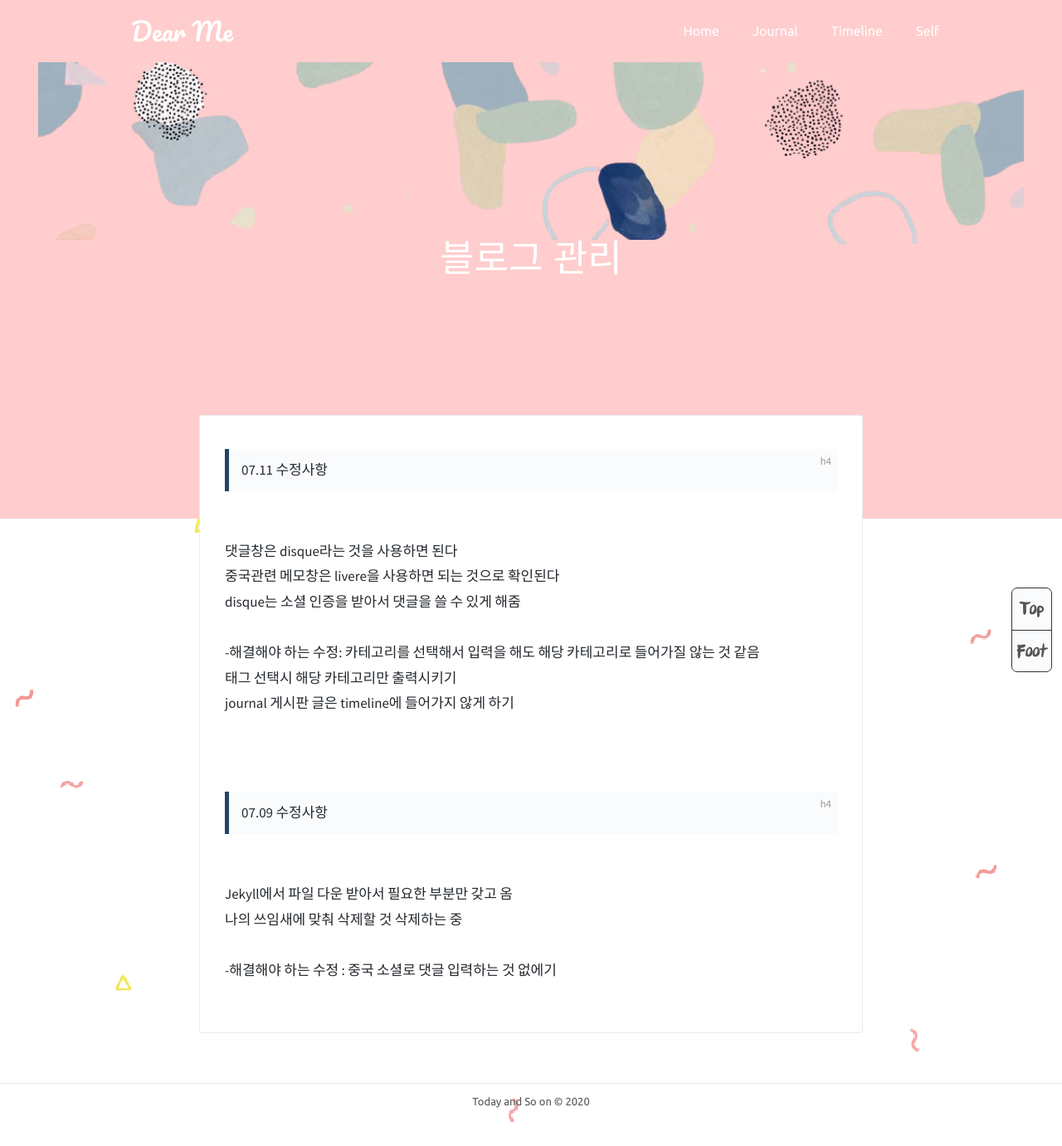
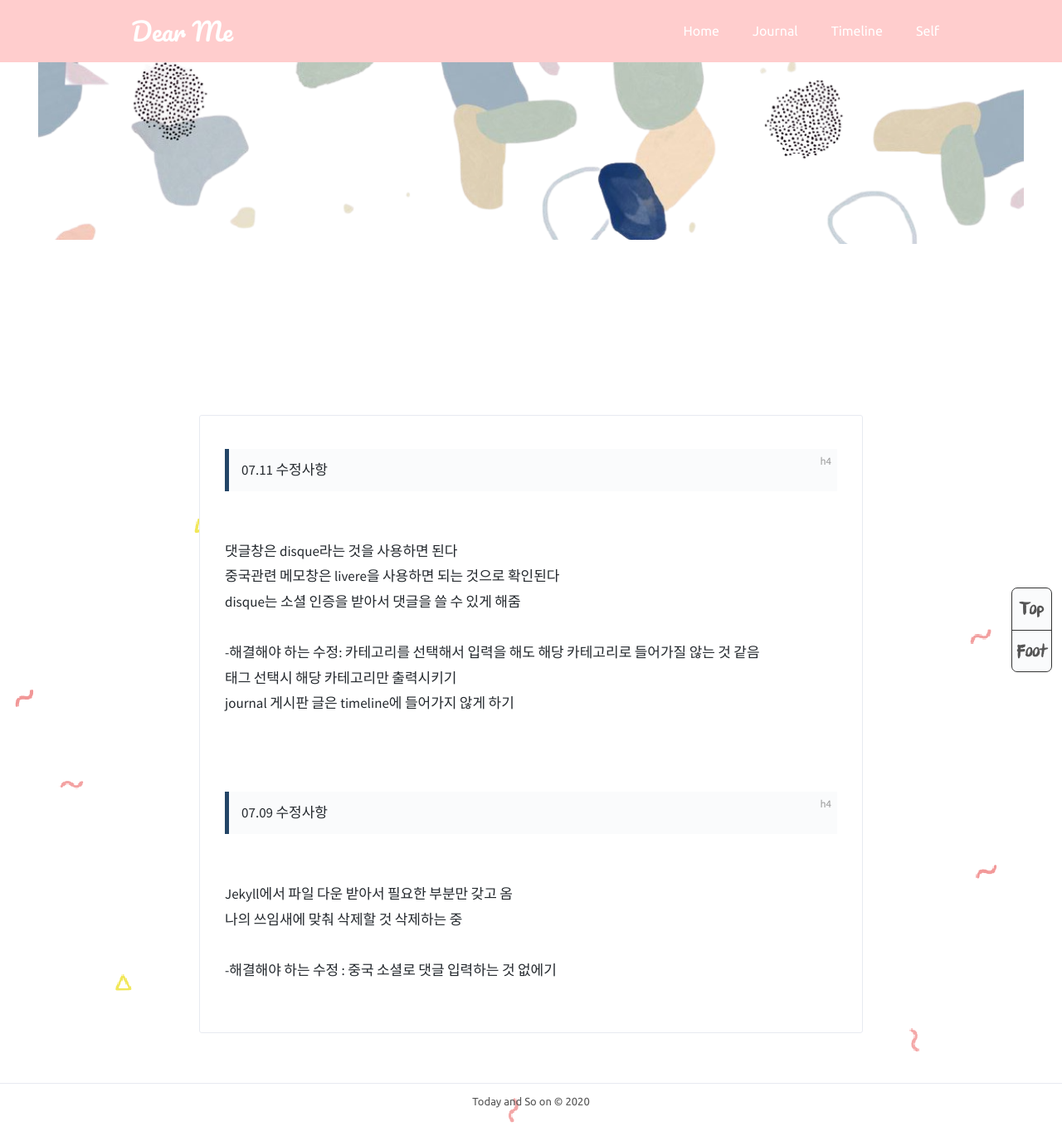
Before and after one commit to IraJane/IraJane.github.io, a Jekyll site: the page built from _posts/2020-07-09-first-post.md, in a window 1280 px wide. Shown: the whole page at 83% size. Built offline with Jekyll 4.4.1, drawn with Linux system fonts in a browser that asks for light colours; comment, search, counter and statistics services are not loaded.

Commit message:
Update post-title.html

```diff
--- a/_includes/post-title.html
+++ b/_includes/post-title.html
@@ -8,7 +8,7 @@
 
 <!-- 版本二 可切换页面 -->
 {% if page.color.size==0 or page.color==nil %}
-<div class="post-top" style="background-color:#ffcdcd;">
+<div class="post-top" style="background-color:#ffffff;">
   <!-- 页面宽度大于800px -->
   <div class="left-area">
     {% if page.next.url %}
```
